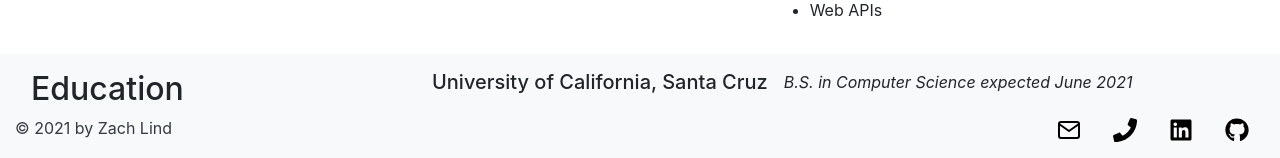
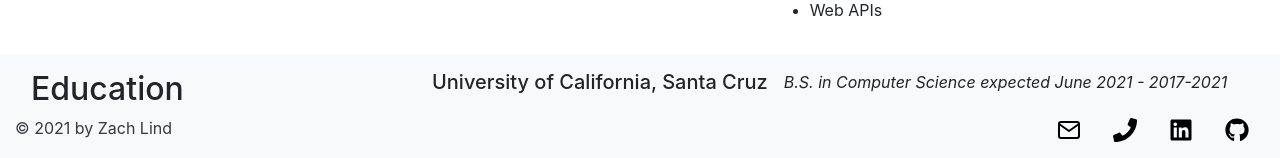
Before and after one commit to zlind1/my-website, a React (Create React App) app: page /resume in a window 1280 px wide. Shown: the part 642-800 px from the top of the page. Built offline with nearby package versions, Linux system fonts and the light colour scheme.

Commit message:
fix warnings for netlify

```diff
--- a/src/components/Certification.js
+++ b/src/components/Certification.js
@@ -1,6 +1,5 @@
 import React from 'react';
 import {Row} from 'react-bootstrap';
-import certifications from '../data/certifications.json';
 
 function Certification(props) {
   const {title, issuer, date, link, img} = props.certification;
@@ -9,7 +8,7 @@ function Certification(props) {
       <h5>{title} - {issuer}</h5>
       <em className='mx-3'>{date}</em>
       <a href={link}>
-        <img height={200} src={img} href={link} />
+        <img height={200} src={img} href={link} alt=''/>
       </a>
     </Row>
   );
--- a/src/components/Education.js
+++ b/src/components/Education.js
@@ -6,7 +6,7 @@ function Education(props) {
   return (
     <Row>
       <h5 className='mr-3'>{school}</h5>
-      <em>{description}</em>
+      <em>{description} - {dates}</em>
       <ul>
         {info.map((item, i) =>
           <li key={i}>{item}</li>
--- a/src/components/ProjectPreview.js
+++ b/src/components/ProjectPreview.js
@@ -1,13 +1,13 @@
 import React from 'react';
-import {Container, Row, Col} from 'react-bootstrap';
+import {Row, Col} from 'react-bootstrap';
 import {useHistory} from 'react-router-dom';
 import projects from '../data/projects.json';
 
 function ProjectPreview(props) {
   const {id} = props;
-  const color = (id % 2 == 0 ? 'white' : 'light');
+  const color = (id % 2 === 0 ? 'white' : 'light');
   const history = useHistory();
-  const {title, description, summary, github} = projects[id];
+  const {title, summary} = projects[id];
   function openProject() {
     history.push(`/projects/${id}`);
   }
--- a/src/pages/Project.js
+++ b/src/pages/Project.js
@@ -1,5 +1,5 @@
 import React from 'react';
-import {Container, Row, Col} from 'react-bootstrap';
+import {Container, Row} from 'react-bootstrap';
 import ProjectNotFound from '../pages/ProjectNotFound';
 import projects from '../data/projects.json';
 
--- a/src/pages/Resume.js
+++ b/src/pages/Resume.js
@@ -1,5 +1,5 @@
 import React from 'react';
-import {Row, Col, ProgressBar} from 'react-bootstrap';
+import {Row, Col} from 'react-bootstrap';
 import Skill from '../components/Skill';
 import Job from '../components/Job';
 import Education from '../components/Education';
```
